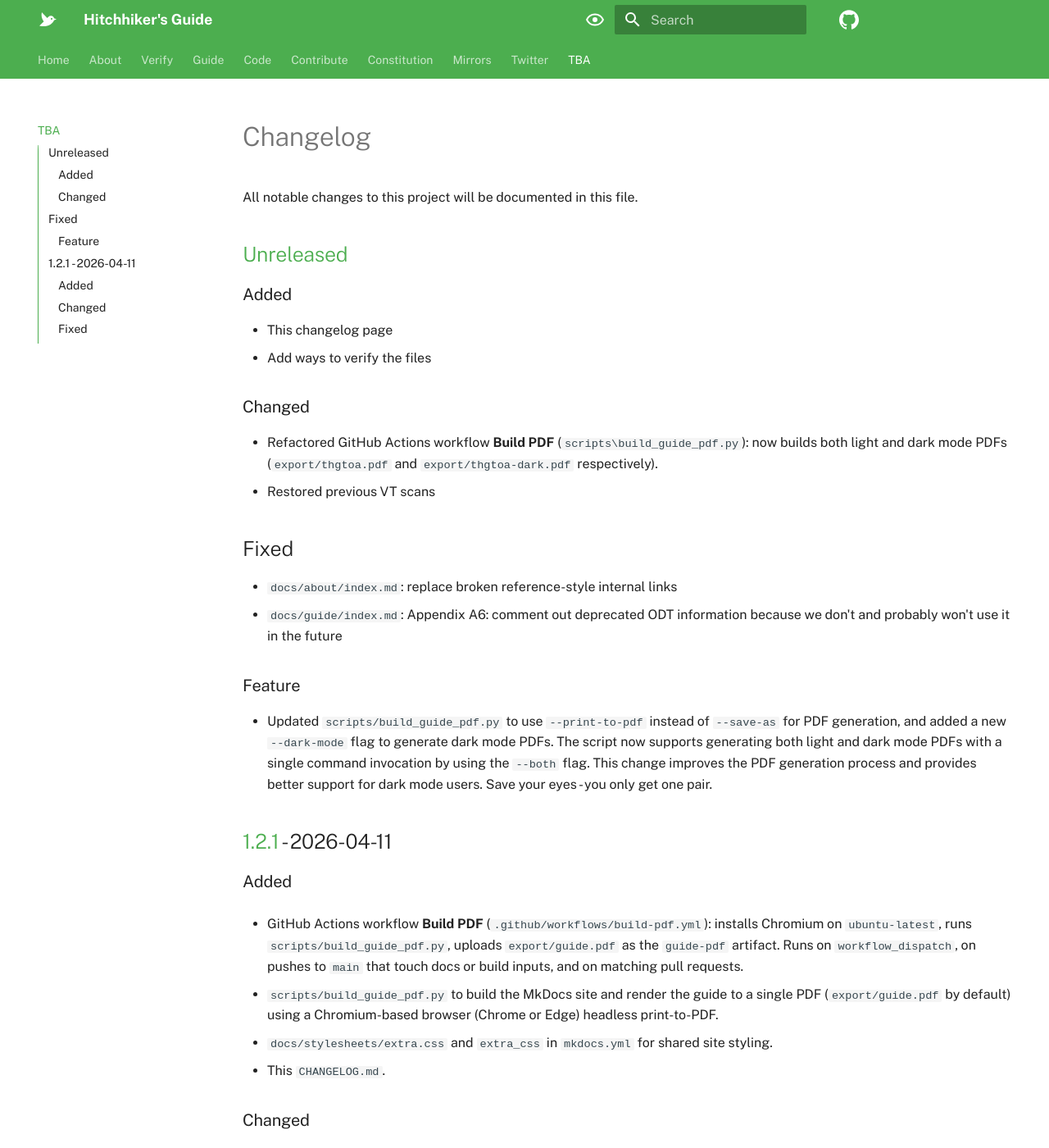
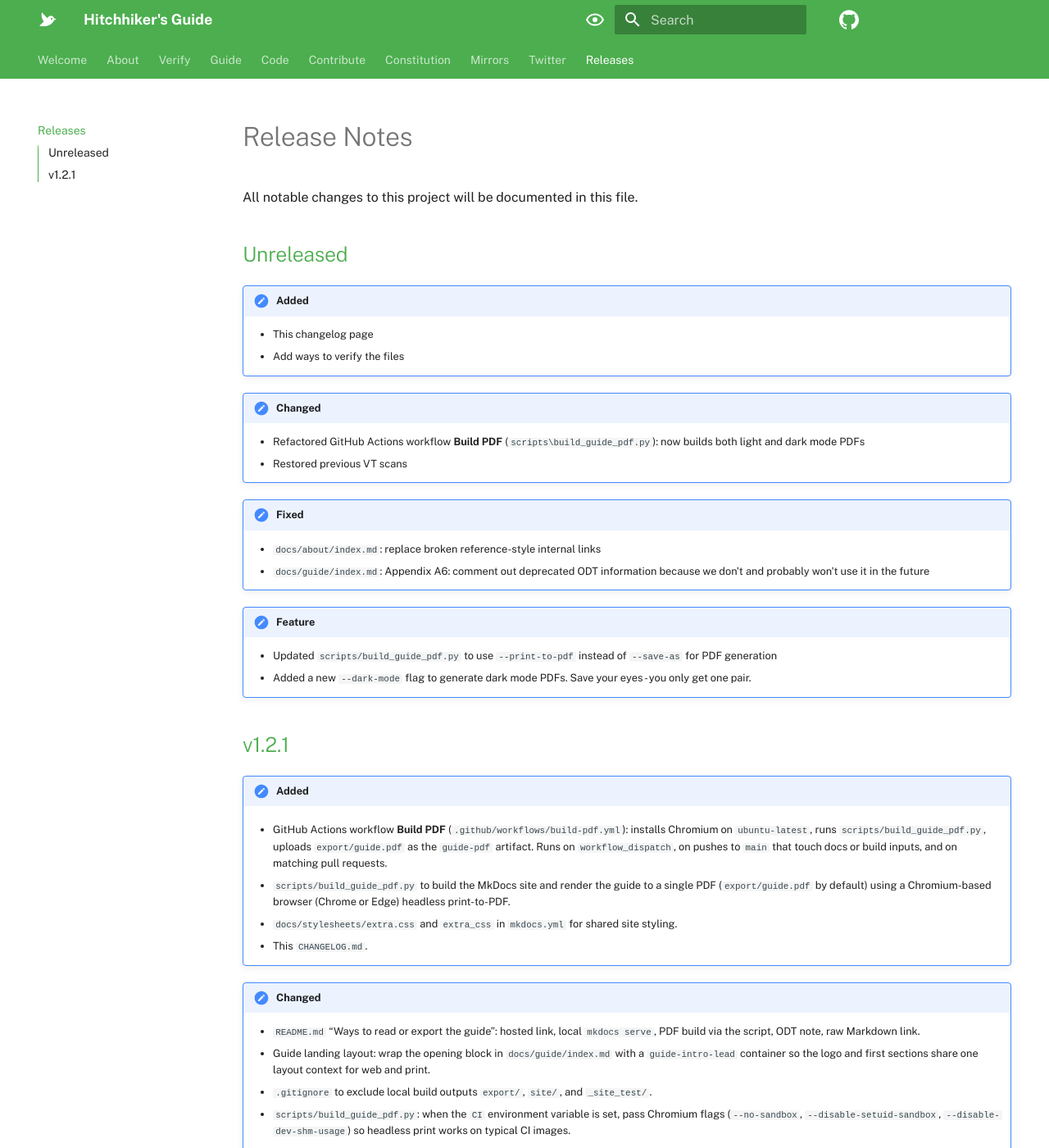
Before and after one commit to Anon-Planet/thgtoa, an MkDocs documentation site: the page built from docs/changelog/index.md, in a window 1280 px wide and 1400 px high. Shown: the whole window at 82% size. Built offline with MkDocs 1.6.1 and Material for MkDocs 9.7.7, drawn with Linux system fonts in a browser that asks for light colours; some web fonts are replaced; comment, search, counter and statistics services are not loaded.

```diff
--- a/docs/changelog/index.md
+++ b/docs/changelog/index.md
@@ -1,6 +1,6 @@
 ---
-title: "TBA"
-description: ""
+title: "Release Notes"
+description: "Release Notes"
 schema:
   "@context": https://schema.org
   "@type": Organization
@@ -14,55 +14,56 @@ schema:
     - https://mastodon.social/@anonymousplanet
 ---
 
-# Changelog
+# Release Notes
 
 All notable changes to this project will be documented in this file.
 
 ## [Unreleased]
 
-### Added
+!!! Note "Added"
 
-- This changelog page
-- Add ways to verify the files
+    - This changelog page
+    - Add ways to verify the files
 
-### Changed
+!!! Note "Changed"
 
-- Refactored GitHub Actions workflow **Build PDF** (`scripts\build_guide_pdf.py`): now builds both light and dark mode PDFs (`export/thgtoa.pdf` and `export/thgtoa-dark.pdf` respectively).
-- Restored previous VT scans
+    - Refactored GitHub Actions workflow **Build PDF** (`scripts\build_guide_pdf.py`): now builds both light and dark mode PDFs
+    - Restored previous VT scans
 
-## Fixed
+!!! Note "Fixed"
 
-- `docs/about/index.md`: replace broken reference-style internal links
-- `docs/guide/index.md`: Appendix A6: comment out deprecated ODT information because we don't and probably won't use it in the future
+    - `docs/about/index.md`: replace broken reference-style internal links
+    - `docs/guide/index.md`: Appendix A6: comment out deprecated ODT information because we don't and probably won't use it in the future
 
-### Feature
+!!! Note "Feature"
 
-- Updated `scripts/build_guide_pdf.py` to use `--print-to-pdf` instead of `--save-as` for PDF generation, and added a new `--dark-mode` flag to generate dark mode PDFs. The script now supports generating both light and dark mode PDFs with a single command invocation by using the `--both` flag. This change improves the PDF generation process and provides better support for dark mode users. Save your eyes - you only get one pair.
+    - Updated `scripts/build_guide_pdf.py` to use `--print-to-pdf` instead of `--save-as` for PDF generation
+    - Added a new `--dark-mode` flag to generate dark mode PDFs. Save your eyes - you only get one pair.
 
-## [1.2.1] - 2026-04-11
+## [v1.2.1]
 
-### Added
+!!! Note "Added"
 
-- GitHub Actions workflow **Build PDF** (`.github/workflows/build-pdf.yml`): installs Chromium on `ubuntu-latest`, runs `scripts/build_guide_pdf.py`, uploads `export/guide.pdf` as the `guide-pdf` artifact. Runs on `workflow_dispatch`, on pushes to `main` that touch docs or build inputs, and on matching pull requests.
+    - GitHub Actions workflow **Build PDF** (`.github/workflows/build-pdf.yml`): installs Chromium on `ubuntu-latest`, runs `scripts/build_guide_pdf.py`, uploads `export/guide.pdf` as the `guide-pdf` artifact. Runs on `workflow_dispatch`, on pushes to `main` that touch docs or build inputs, and on matching pull requests.
 
-- `scripts/build_guide_pdf.py` to build the MkDocs site and render the guide to a single PDF (`export/guide.pdf` by default) using a Chromium-based browser (Chrome or Edge) headless print-to-PDF.
-- `docs/stylesheets/extra.css` and `extra_css` in `mkdocs.yml` for shared site styling.
-- This `CHANGELOG.md`.
+    - `scripts/build_guide_pdf.py` to build the MkDocs site and render the guide to a single PDF (`export/guide.pdf` by default) using a Chromium-based browser (Chrome or Edge) headless print-to-PDF.
+    - `docs/stylesheets/extra.css` and `extra_css` in `mkdocs.yml` for shared site styling.
+    - This `CHANGELOG.md`.
 
-### Changed
+!!! Note "Changed"
 
-- `README.md` “Ways to read or export the guide”: hosted link, local `mkdocs serve`, PDF build via the script, ODT note, raw Markdown link.
-- Guide landing layout: wrap the opening block in `docs/guide/index.md` with a `guide-intro-lead` container so the logo and first sections share one layout context for web and print.
-- `.gitignore` to exclude local build outputs `export/`, `site/`, and `_site_test/`.
-- `scripts/build_guide_pdf.py`: when the `CI` environment variable is set, pass Chromium flags (`--no-sandbox`, `--disable-setuid-sandbox`, `--disable-dev-shm-usage`) so headless print works on typical CI images.
-- `README.md`: note the **Build PDF** GitHub Actions workflow and the `guide-pdf` artifact.
+    - `README.md` “Ways to read or export the guide”: hosted link, local `mkdocs serve`, PDF build via the script, ODT note, raw Markdown link.
+    - Guide landing layout: wrap the opening block in `docs/guide/index.md` with a `guide-intro-lead` container so the logo and first sections share one layout context for web and print.
+    - `.gitignore` to exclude local build outputs `export/`, `site/`, and `_site_test/`.
+    - `scripts/build_guide_pdf.py`: when the `CI` environment variable is set, pass Chromium flags (`--no-sandbox`, `--disable-setuid-sandbox`, `--disable-dev-shm-usage`) so headless print works on typical CI images.
+    - `README.md`: note the **Build PDF** GitHub Actions workflow and the `guide-pdf` artifact.
 
-### Fixed
+!!! Note "Fixed"
 
-- `docs/guide/index.md`: replace broken reference-style internal links (`[label][label:]`) with working same-page fragment links to the correct headings; correct the mismatched “Real-Name System” cross-reference; fix a broken footnote marker on the “free (unallocated) space of your hard drive” list item.
+    - `docs/guide/index.md`: replace broken reference-style internal links (`[label][label:]`) with working same-page fragment links to the correct headings; correct the mismatched “Real-Name System” cross-reference; fix a broken footnote marker on the “free (unallocated) space of your hard drive” list item.
 
 [Unreleased]: https://github.com/Anon-Planet/thgtoa/compare/v1.2.1...HEAD
-[1.2.1]: https://github.com/Anon-Planet/thgtoa/releases/tag/v1.2.1
+[v1.2.1]: https://github.com/Anon-Planet/thgtoa/releases/tag/v1.2.1
 
 ***The format is based on [Keep a Changelog](https://keepachangelog.com/en/1.1.0/),***
 ***and this project adheres to [Semantic Versioning](https://semver.org/spec/v2.0.0.html).***
--- a/mkdocs.yml
+++ b/mkdocs.yml
@@ -17,6 +17,8 @@ theme:
     text: Public Sans
     code: Liberation Mono
   features:
+    - navigation.instant
+    - navigation.instant.prefetch
     - navigation.tabs
     - navigation.sections
     - toc.integrate
@@ -122,7 +124,7 @@ markdown_extensions:
       toc_depth: 3
 
 nav:
-  - Home: index.md
+  - Welcome: index.md
   - About: about/index.md
   - Verify: verify/index.md
   - Guide:
@@ -133,7 +135,7 @@ nav:
   - Constitution: constitution/index.md
   - Mirrors: mirrors/index.md
   - Twitter: twitter/index.md
-  - TBA: changelog/index.md
+  - Releases: changelog/index.md
 
 copyright: |
   &copy; 2023-2026 <a href="https://anonymousplanet.org/"  target="_blank" rel="noopener">Anonymous Planet</a>
```
Also changed, not shown: docs/about/index.md (+1 -1 lines), docs/guide/dev-workflow.md (+3 -3 lines), scripts/README.md (deleted, +0 -132 lines).
